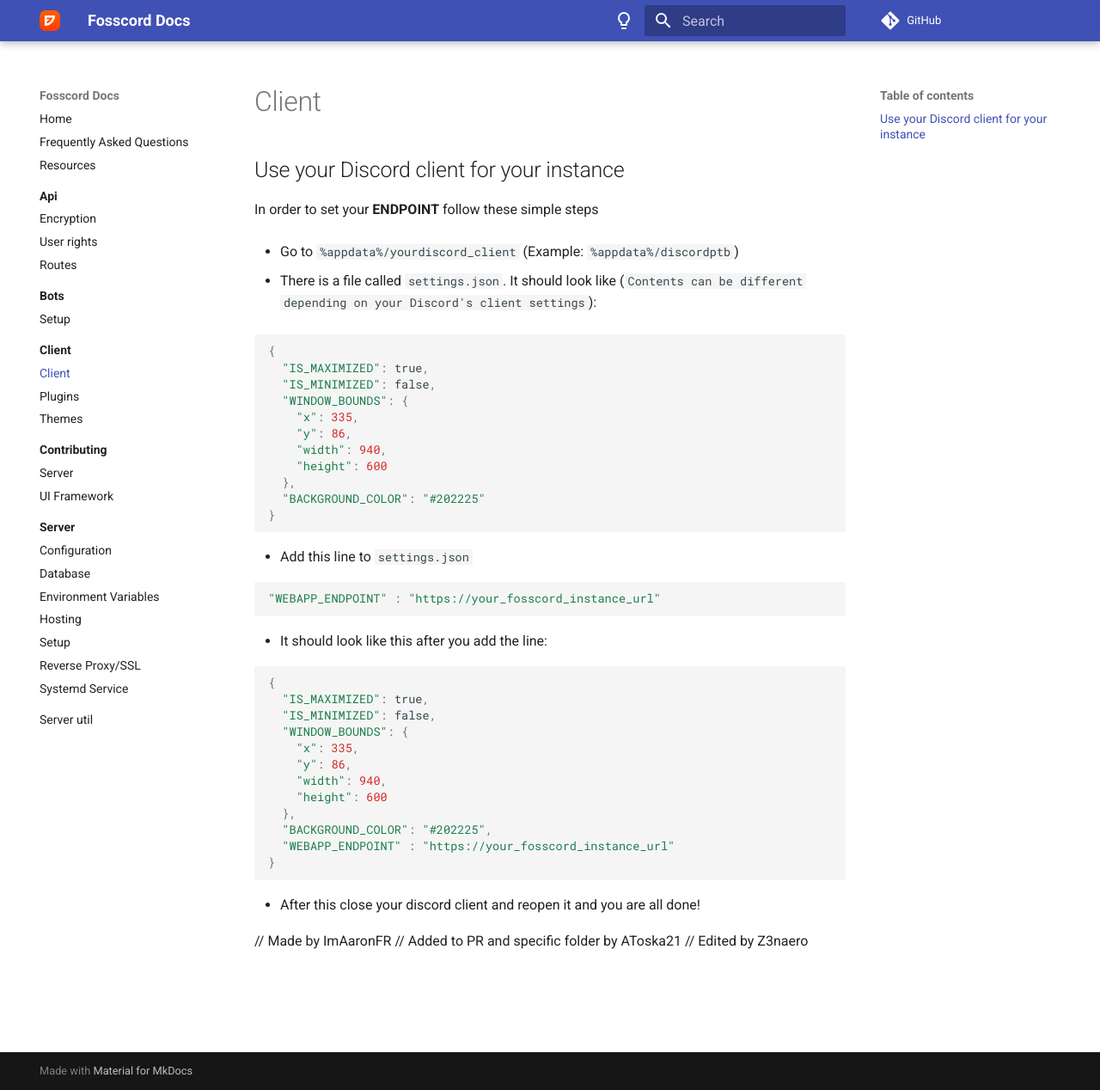
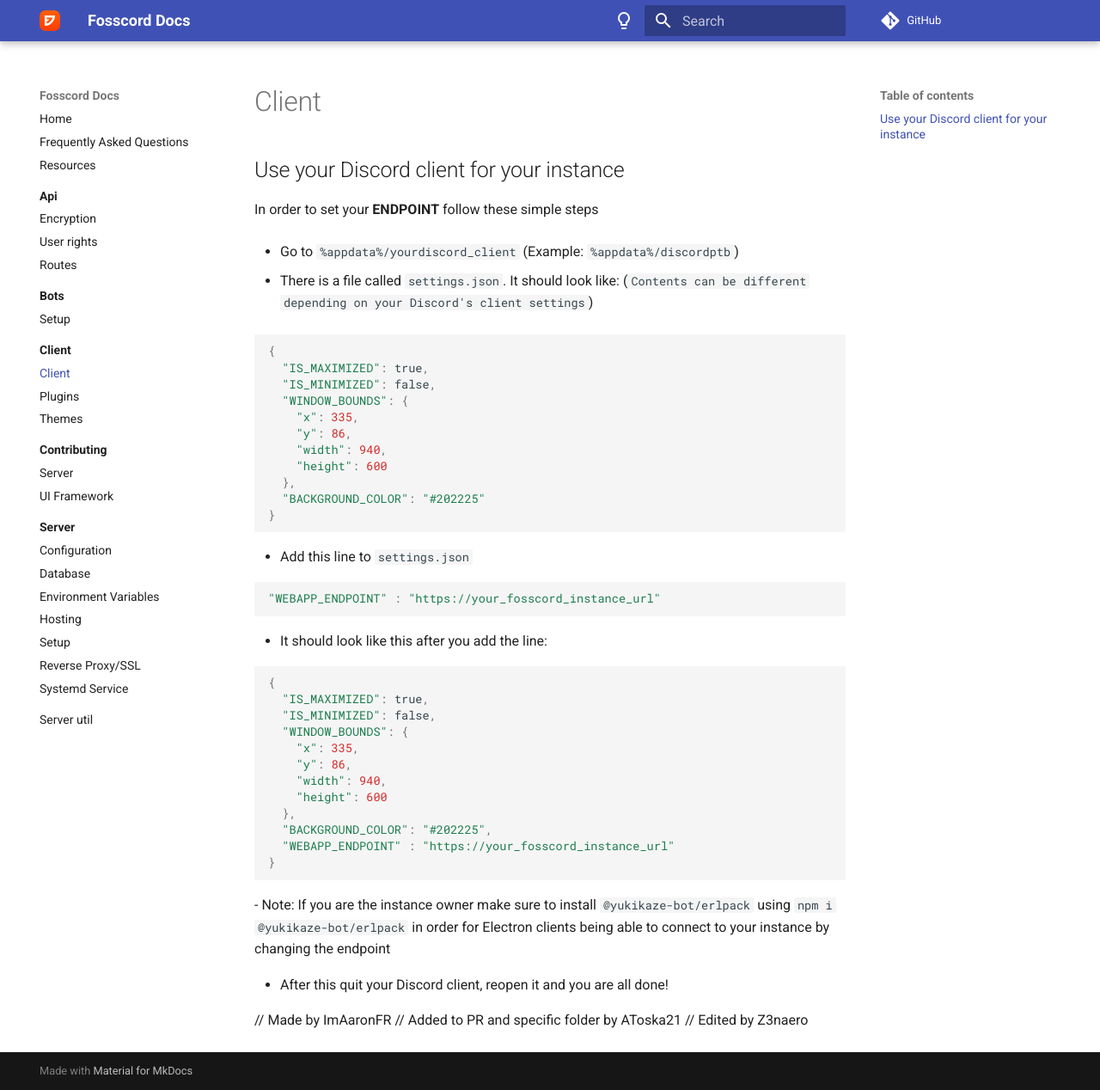
Before and after one commit to spacebarchat/docs, an MkDocs documentation site: the page built from docs/client/connect.md, in a window 1280 px wide and 1268 px high. Shown: the whole window at 86% size. Built offline with MkDocs 1.6.1 and Material for MkDocs 9.7.7, drawn with Linux system fonts in a browser that asks for light colours; comment, search, counter and statistics services are not loaded.

Commit message:
Update connect.md

````diff
--- a/docs/client/connect.md
+++ b/docs/client/connect.md
@@ -6,7 +6,7 @@
 
 - Go to `%appdata%/yourdiscord_client` (Example: `%appdata%/discordptb`)
 
-- There is a file called `settings.json`. It should look like (`Contents can be different depending on your Discord's client settings`):
+- There is a file called `settings.json`. It should look like: (`Contents can be different depending on your Discord's client settings`)
 
 ```js
 {
@@ -44,8 +44,9 @@
   "WEBAPP_ENDPOINT" : "https://your_fosscord_instance_url"
 }
 ```
+- Note: If you are the instance owner make sure to install `@yukikaze-bot/erlpack` using `npm i @yukikaze-bot/erlpack` in order for Electron clients being able to connect to your instance by changing the endpoint
 
-- After this close your discord client and reopen it and you are all done!
+- After this quit your Discord client, reopen it and you are all done!
 
 // Made by ImAaronFR
 // Added to PR and specific folder by AToska21
````
